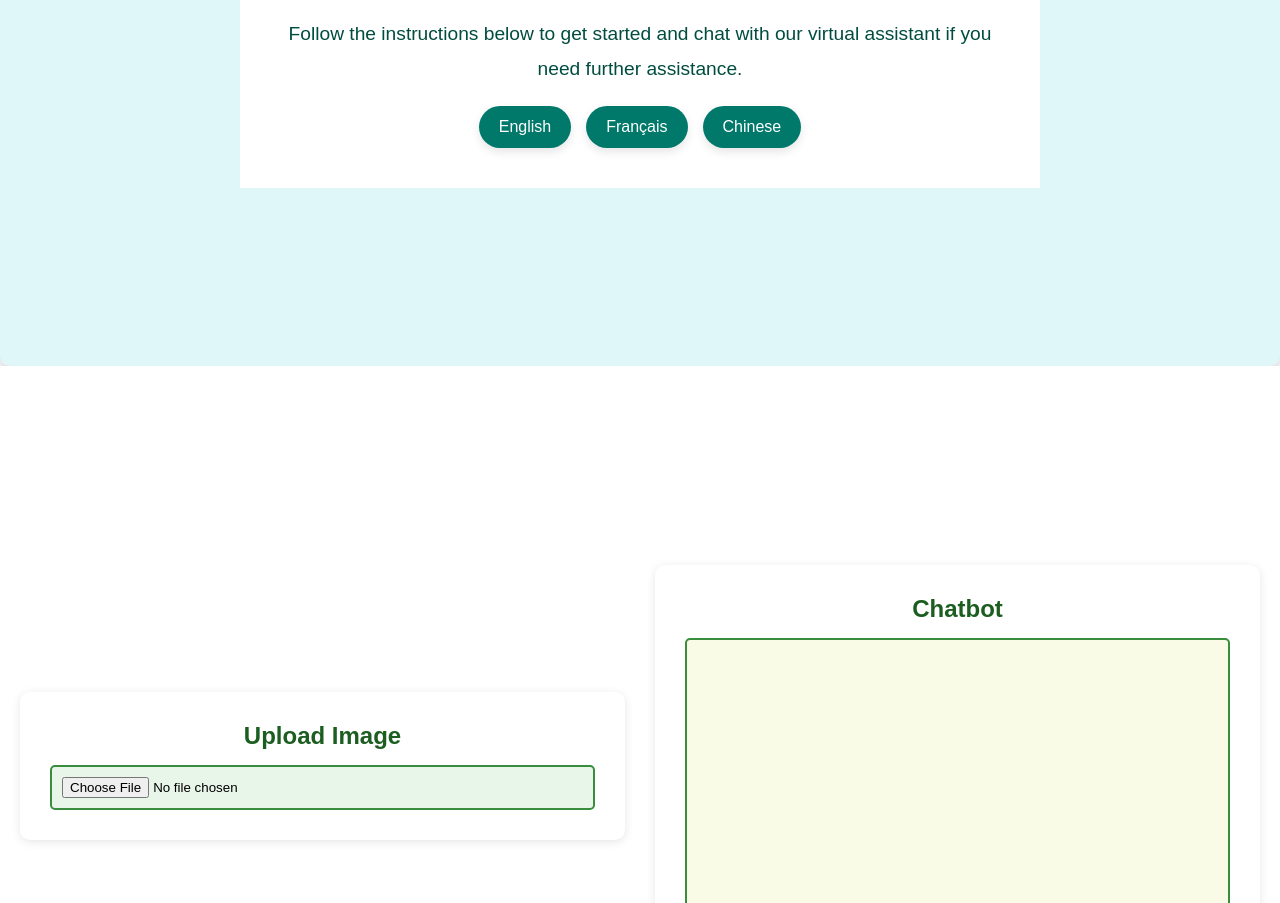
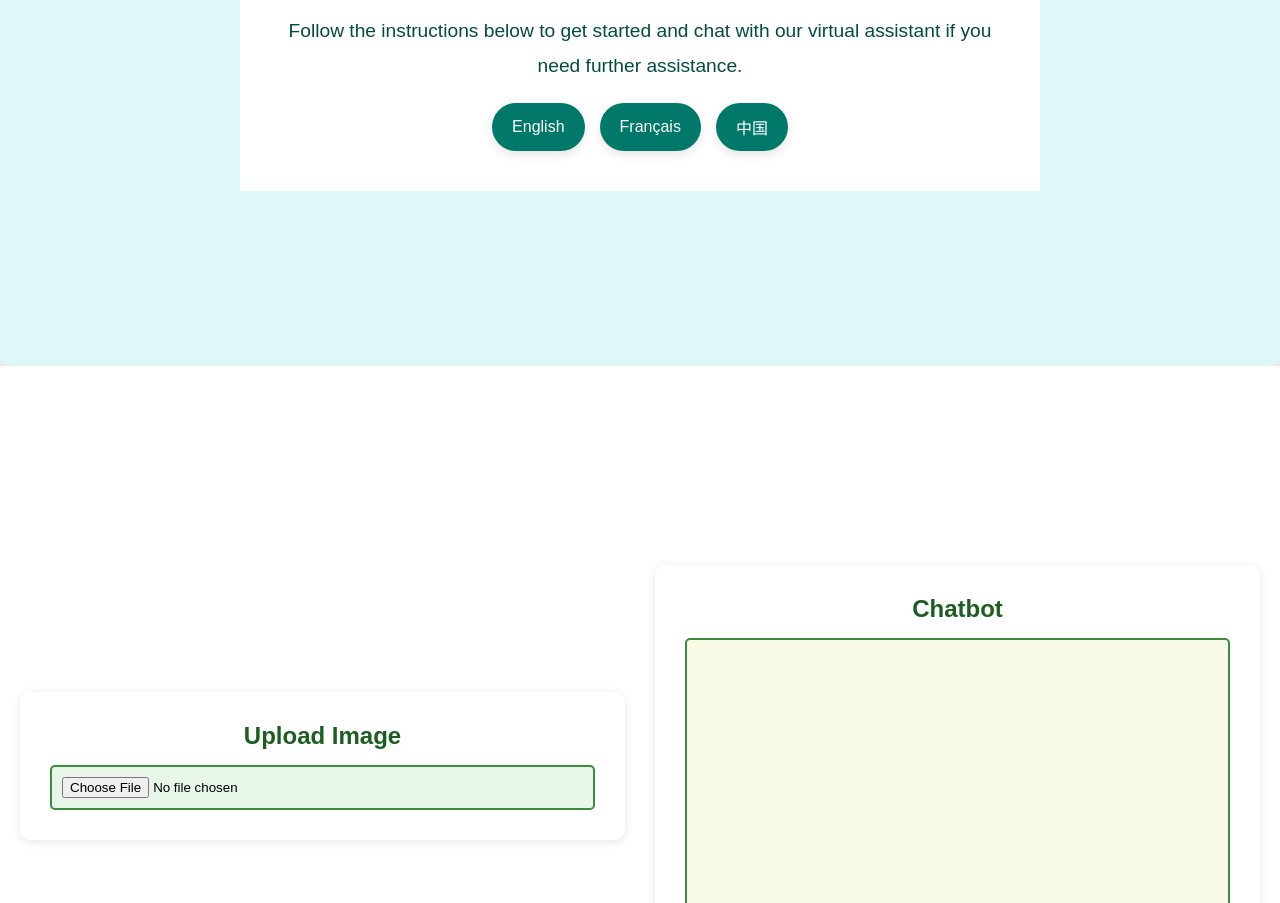
Before and after one commit to KaranPandey05/NatureNurture, a plain HTML site: page index.html in a window 1280 px wide. Shown: the part 1234-2137 px from the top of the page. Drawn offline with Linux system fonts and the light colour scheme.

Commit message:
Update index.html

```diff
--- a/index.html
+++ b/index.html
@@ -51,7 +51,7 @@
                 <div class="language-switcher">
                     <button class="button" onclick="switchLanguage('en')">English</button>
                     <button class="button" onclick="switchLanguage('fr')">Français</button>
-                    <button class="button" onclick="switchLanguage('cn')">Chinese</button>
+                    <button class="button" onclick="switchLanguage('cn')">中国</button>
                 </div>
             </div>
         </section>
```
